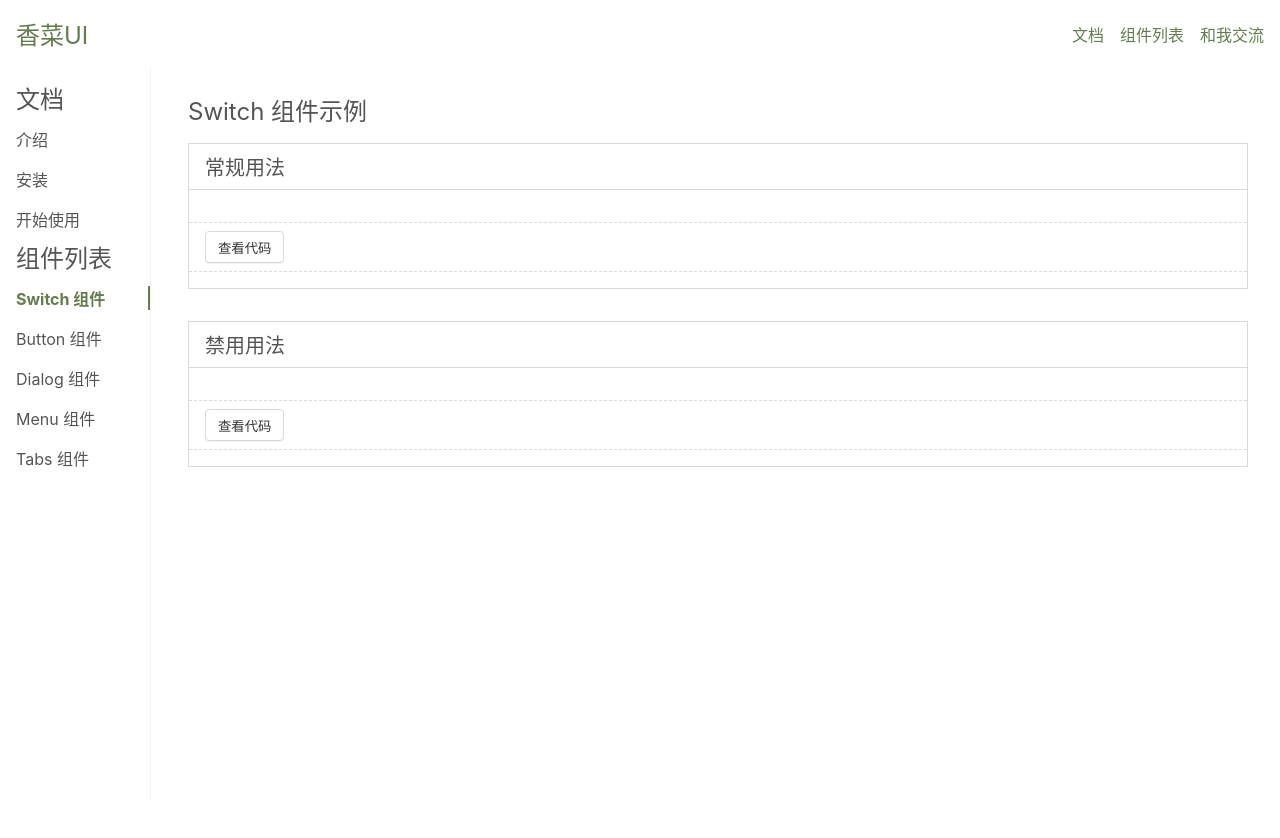
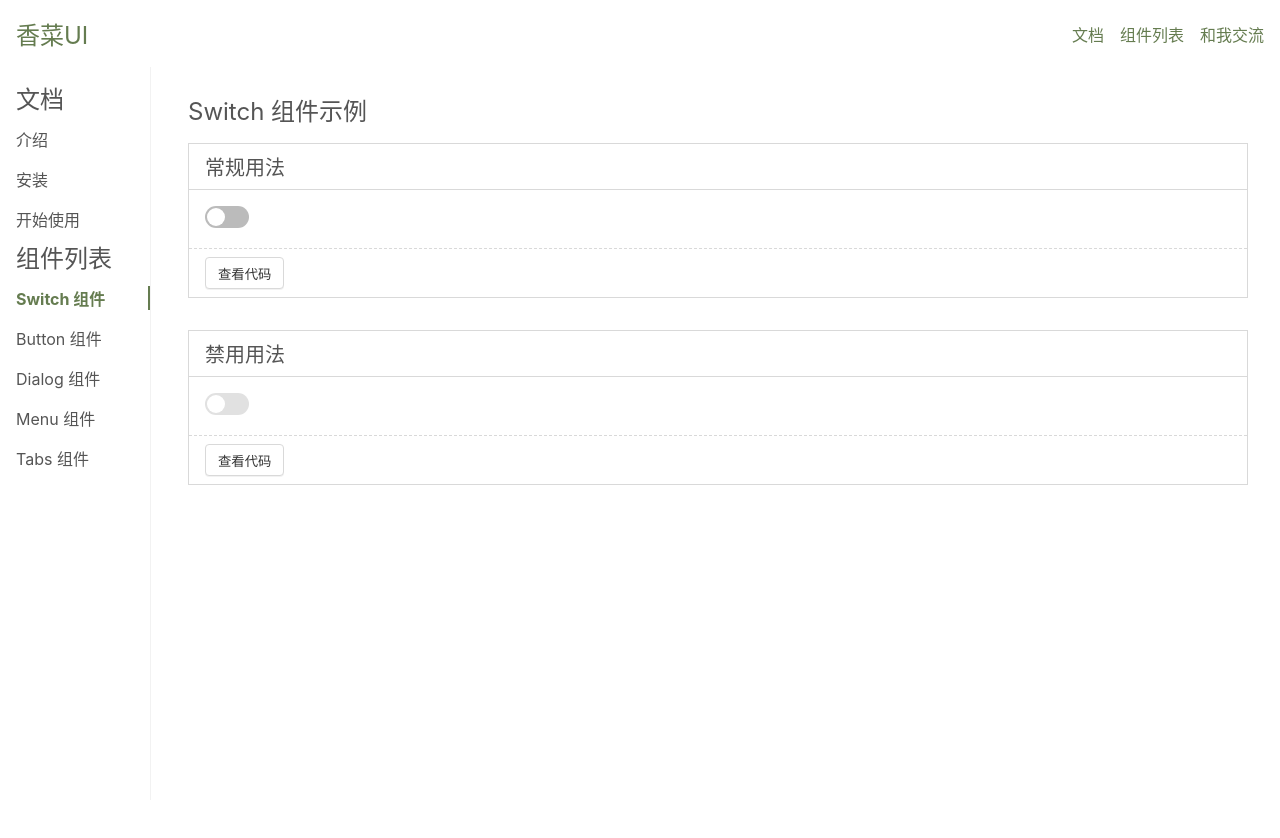
Before and after one commit to EvaLLLLL/corianderUI, a Vue app: page /#/doc/switch in a window 1280 px wide. Shown: the top 838 px of the page. Built offline with nearby package versions, Linux system fonts and the light colour scheme.

Commit message:
加入 prism 高亮代码

```diff
--- a/src/components/SwitchDemo.vue
+++ b/src/components/SwitchDemo.vue
@@ -4,25 +4,25 @@
 		<div class="demo">
 			<h3>常规用法</h3>
 			<div class="demo-component">
-				<component is="Switch1Demo"/>
+				<component :is="Switch1Demo"/>
 			</div>
 			<div class="demo-actions">
-				<Button>查看代码</Button>
+				<Button @click="toggleCodeVisible">查看代码</Button>
 			</div>
-			<div class="demo-code">
-				<pre>{{Switch1Demo.__sourceCode}}</pre>
+			<div class="demo-code" v-if="codeVisible">
+				<pre v-html="Prism.highlight(Switch1Demo.__sourceCode, Prism.languages.html, 'html')" class="language-css"/>
 			</div>
 		</div>
 		<div class="demo">
 			<h3>禁用用法</h3>
 			<div class="demo-component">
-				<component is="Switch2Demo"/>
+				<component :is="Switch2Demo"/>
 			</div>
 			<div class="demo-actions">
-				<Button>查看代码</Button>
+				<Button @click="toggleCodeVisible">查看代码</Button>
 			</div>
-			<div class="demo-code">
-				<pre>{{Switch2Demo.__sourceCode}}</pre>
+			<div class="demo-code" v-if="codeVisible">
+				<pre v-html="Prism.highlight(Switch2Demo.__sourceCode, Prism.languages.html, 'html')" class="language-css"/>
 			</div>
 		</div>
 	</div>
@@ -34,12 +34,20 @@
 	import Switch2Demo from '../demos/Switch2.demo.vue';
 	import Button from '../lib/Button.vue';
 	import {ref} from 'vue';
+	import 'prismjs';
+	import 'prismjs/themes/prism-okaidia.css';
+
+	const Prism = (window as any).Prism;
 
 	export default {
 		components: {Switch, Button},
 		setup() {
 			const bool = ref(true);
-			return {bool, Switch1Demo, Switch2Demo};
+			const codeVisible = ref(false);
+			const toggleCodeVisible = () => {
+				codeVisible.value = !codeVisible.value;
+			};
+			return {Prism, bool, Switch1Demo, Switch2Demo, codeVisible, toggleCodeVisible};
 		}
 	};
 </script>
```
